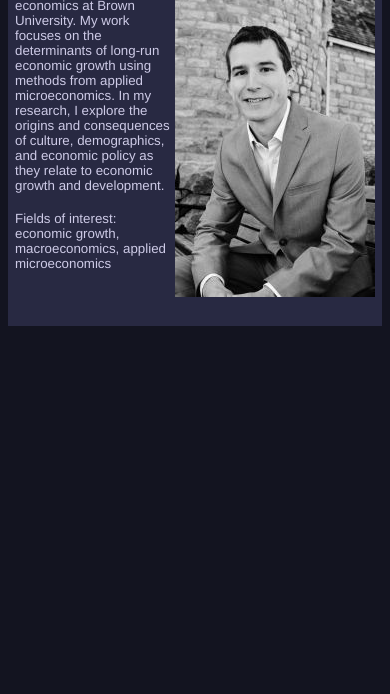
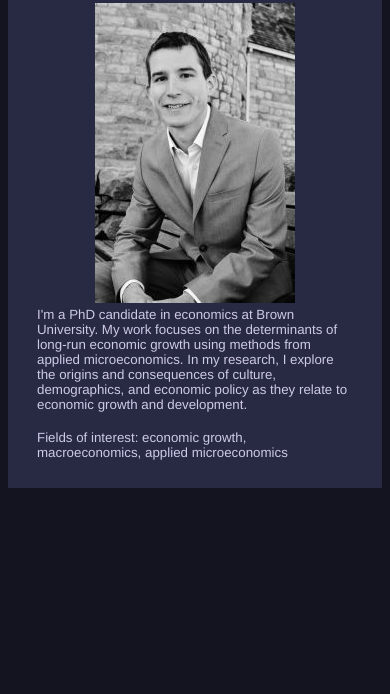
Before and after one commit to bzelity/bzelity.github.io, a plain HTML site: page index.html in a window 390 px wide. Shown: the part 150-844 px from the top of the page. Drawn offline with Linux system fonts and the light colour scheme.

Commit message:
Separate mobile front page layout

```diff
--- a/index.html
+++ b/index.html
@@ -25,7 +25,8 @@
 
 <table class="header" align="center">
 <tr class="header_vpad"></tr>
-<tr>
+<!-------------------- DESKTOP VERSION -------------------->
+<tr class="front_full">
   <td class="hpad"></td>
   <td width=57% valign="top">
   <h1>Balazs Zelity</h1>
@@ -33,9 +34,25 @@
   <div class="content">I'm a PhD candidate in economics at Brown University. My work focuses on the determinants of long-run economic growth using methods from applied microeconomics. In my research, I explore the origins and consequences of culture, demographics, and economic policy as they relate to economic growth and development.</div><br>
 
   <div class="content">Fields of interest: economic growth, macroeconomics, applied microeconomics</div></td>
-  <td width=28.6% valign="top"><br><br><img src="pics/profile_bw.jpg"></td>
+  <td width=28.6% valign="top"><img src="pics/profile_bw.jpg"></td>
   <td class="hpad"></td>
 </tr>
+
+<!-------------------- MOBILE VERSION -------------------->
+<tr class="front_mobi">
+  <td class="hpad"></td>
+  <td>
+  <center><h1>Balazs Zelity</h1><br>
+
+  <img src="pics/profile_bw.jpg"></center>
+
+  <div class="content">I'm a PhD candidate in economics at Brown University. My work focuses on the determinants of long-run economic growth using methods from applied microeconomics. In my research, I explore the origins and consequences of culture, demographics, and economic policy as they relate to economic growth and development.</div><br>
+
+  <div class="content">Fields of interest: economic growth, macroeconomics, applied microeconomics</div></td>
+  <td class="hpad"></td>
+</tr>
+
+<!-------------------- COMMON FOOTER -------------------->
 <tr class="header_vpad"></tr>
 </table>
 
--- a/style.css
+++ b/style.css
@@ -56,6 +56,14 @@ tr.content_vpad {
 table.content {
   background: rgba(19, 20, 32, 0.75);
   width: 700px;
+}
+
+tr.front_mobi {
+  display: none;
+}
+
+tr.front_full {
+  display: inline;
 }
 
 div.content {
--- a/style_mob.css
+++ b/style_mob.css
@@ -49,6 +49,14 @@ td.hpad {
 table.content {
   background: rgba(19, 20, 32, 0.75);
   width: 100%;
+}
+
+tr.front_mobi {
+  display: inline;
+}
+
+tr.front_full {
+  display: none;
 }
 
 td.content_hpad {
```
